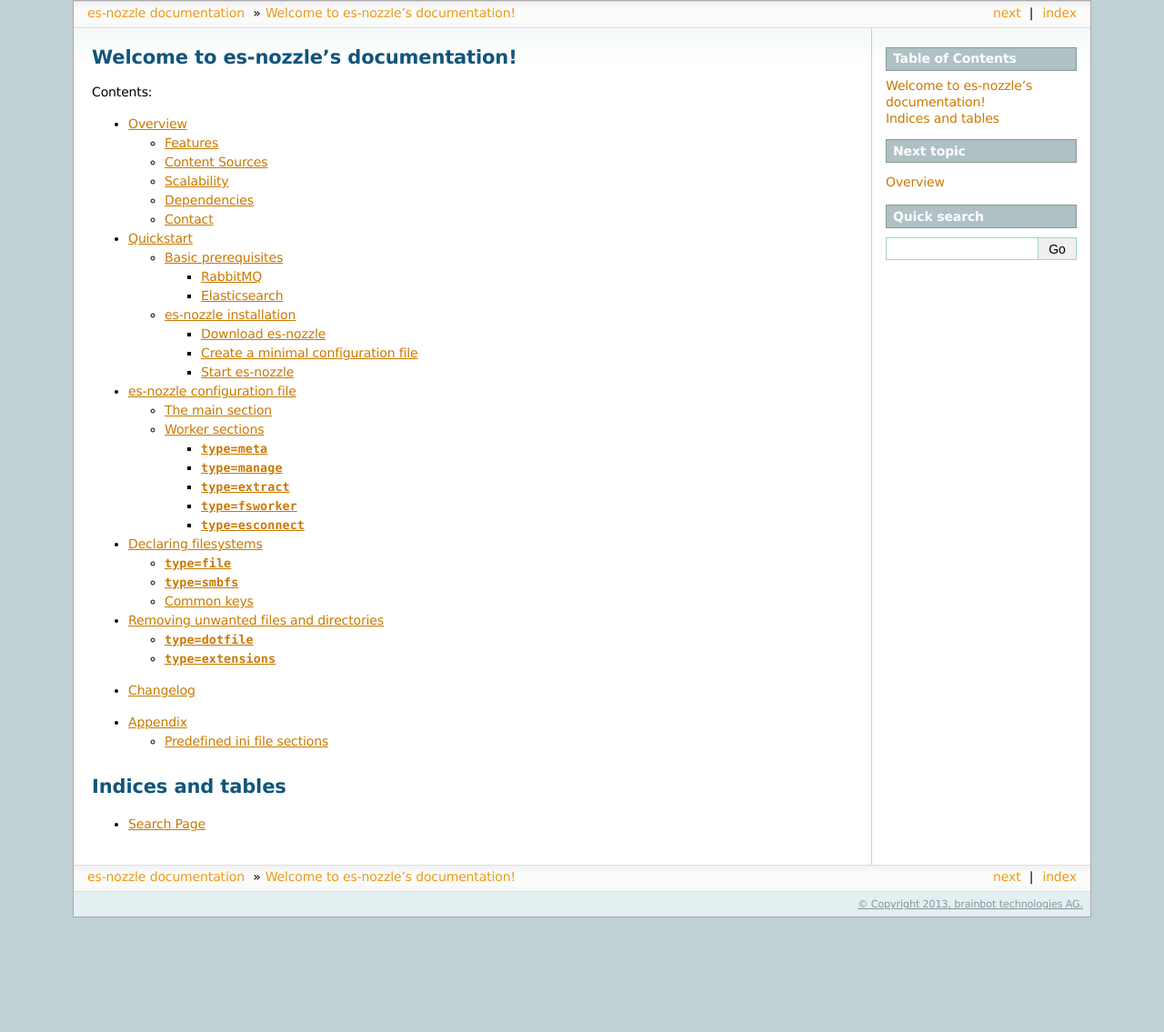
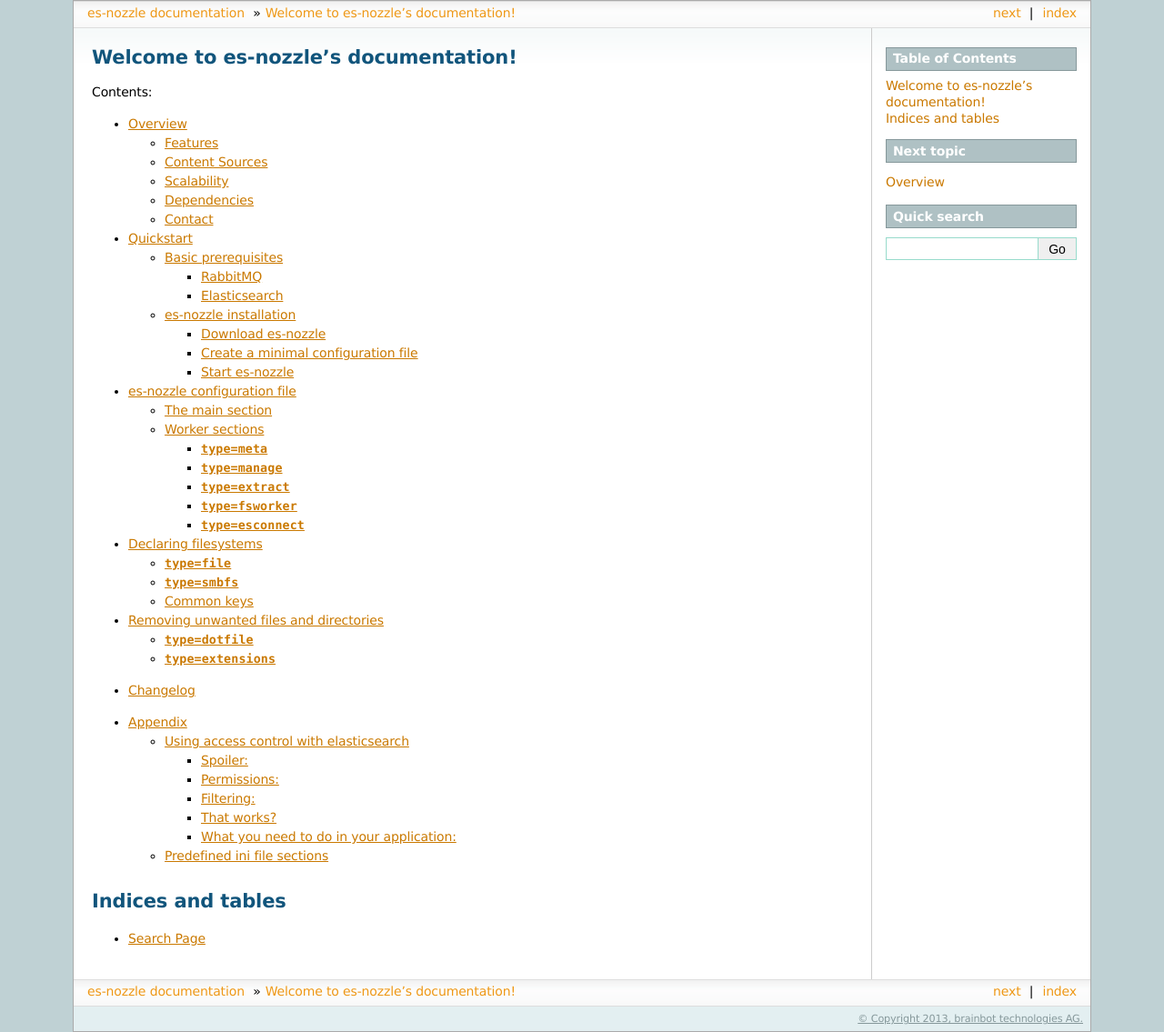
Before and after one commit to brainbot-com/es-nozzle, a Sphinx documentation site: the page built from doc/index.rst, in a window 1280 px wide. Shown: the whole page at 91% size. Built offline with Sphinx 7.4.7, drawn with Linux system fonts in a browser that asks for light colours; the version number could not be read and is left out; before the commit the page ends 1009 px from its top, so only the background shows below that; some of the changed lines change nothing that is shown.

Commit message:
Add documentation for permission handling
This also adds a testcase, where several permutations are tested
against the proposed elasticsearch filter-query.

```diff
--- a/doc/appendix.rst
+++ b/doc/appendix.rst
@@ -1,5 +1,74 @@
 Appendix
 ==========
+
+Using access control with elasticsearch
+~~~~~~~~~~~~~~~~~~~~~~~~~~~~~~~~~~~~~
+es-nozzle reads the filesystem's access control entries (ACE) and maps them into elasticsearch.
+This section teaches you, how to use those values.
+
+
+Spoiler:
+-------------
+If all you want to do is testing the access-control, here you go (replace <USERNAME> accordingly)::
+
+ curl 'http://localhost:9200/_search' -d'
+ {"query":
+  {"filtered":
+   {"query":
+    {"match_all": {}},
+   "filter":
+    {"and":
+     {"filters":
+      [{"terms":
+       {"allow_token_document": ["USER:<USERNAME>"],
+       "execution": "or"}},
+     {"not":
+      {"filter":
+       {"terms":
+        {"deny_token_document": ["USER:<USERNAME>"],
+        "execution": "or"}}}}]}}}}}'
+
+The access-control model in es-nozzle (and formulated in above query) is defensively based on the
+ACL security model of Windows-NT and its filesystem NTFS. Since all we care about is reading, it
+is also greatly simplified. (Don't worry if you're reading this on a unix permission based
+system – es-nozzle translates unix read permissions.)
+
+Permissions:
+----------------
+For every document ingested, es-nozzle asks the filesystem for all
+ACE's that allow or deny reading permission. Those are transformed into GROUP- and USER-level entries
+and stored with each document. As you may have noticed from the curl-snippet above, the fields for
+these entries are ``allow_token_document`` and ``deny_token_document``. For documents, where there are
+no entries for one of the two fields, es-nozzle puts the special token ``NOBODY``.
+
+
+Filtering:
+---------------
+The magic happens through elasticsearch's filtering. In the above example, we have a ``filtered`` query,
+that uses an ``and`` filter. That ``and`` filter is composed of two other filters. One positive ``terms``
+filter for the ``allow_token_document`` entries and one negative ``not`` filter for the ``deny_token_document``
+entries (which is basically the same ``terms`` filter as the positive one, only nested in a ``not``). Since
+a user session usually involves several tokens (read: username plus group memberships), the ``terms``
+filters accept a list of terms. Both **inner** filters are executed via ``or``, which leads to **one** matching
+token fullfilling the filter condition. The **outer** filter expects **both** conditions to become true.
+
+That works?
+--------------
+In basic english, the whole filter phrase could be expressed like this: "Only match documents, where NOT ANY
+user token matches a term of ``deny_token_documents`` AND AT LEAST ONE of the user tokens matches a term of
+``allow_token_documents``." If you want to see that (and how) it works, have a look at the tests in
+``brainbot.nozzle.es-filter-test``.
+
+
+What you need to do in your application:
+----------------
+ * Collect the user and group tokens of the current user.
+ * Transform the tokens in es-nozzle's form ``[USER:username, GROUP:group1, GROUP:group2,…]``
+ * Nest your application queries into filtered queries as shown in the curl example.
+ * If there is no query (e.g. ``mlt``), use the filter as a top-level element).
+ * If your application needs other filters, just append them to the outer ``and`` filter.
+
+
 
 Predefined ini file sections
 ~~~~~~~~~~~~~~~~~~~~~~~~~~~~~~~~~~~~~
```
Also changed, not shown: 2 other files.
